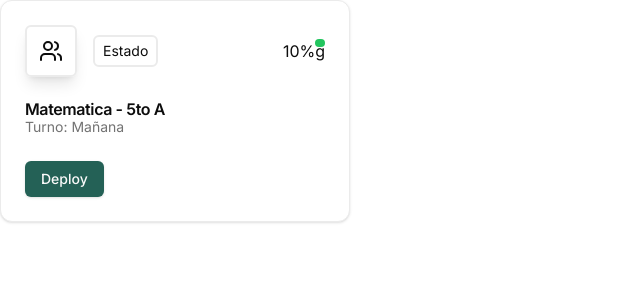
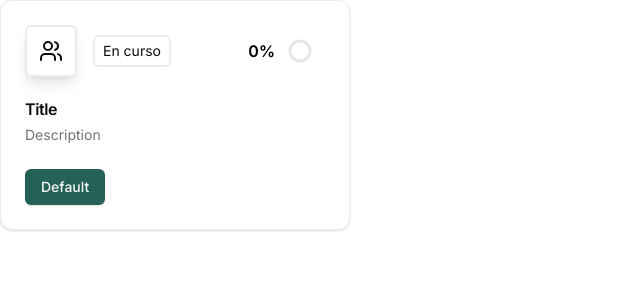
Before and after one commit to daylerjeff199906/template-eva, a Next.js app: page /card-group in a window 1280 px wide. Shown: the top 300 px of the page, without its empty margins (0-640 px from the left). Built offline with nearby package versions, Linux system fonts and the light colour scheme.

Commit message:
feat: CardGroupd Component with props

```diff
--- a/src/modules/core/components/CardGroup/CardGroup.tsx
+++ b/src/modules/core/components/CardGroup/CardGroup.tsx
@@ -1,6 +1,4 @@
 import * as React from "react"
-
-import { Button } from "@/components/ui/button"
 import {
     Card,
     CardContent,
@@ -10,9 +8,20 @@ import {
     CardTitle,
 } from "@/components/ui/card"
 import { Users } from "lucide-react"
+import Circleprogress from "./component/circleprogress"
+import Link from "next/dist/client/link"
+import { Button } from "@/components/ui/button"
+
+interface ICardGroupProps {
+    title: string,
+    description: string,
+    labelRef: string,
+    progress: number,
+    states: boolean,
+}
 
 
-export function CardGroup() {
+export function CardGroup({title = 'Title', description = 'Description', labelRef='Default', progress = 0, states=true} : ICardGroupProps) {
     return (
         <Card className="max-w-[350px]">
             <CardHeader>
@@ -22,21 +31,27 @@ export function CardGroup() {
                             <Users />
                         </div>
                         <div className="flex items-center justify-center border-2 rounded-md px-2 py-1 ">
-                            <h1 className="text-sm">Estado</h1>
+                            <h1 className="text-sm">{states ? 'En curso' : 'Terminado'}</h1>
                         </div>
                     </div>
                     <div className="flex">
-                        <h1>10%</h1>
-                        <div className="rounded-full bg-green-500 h-2 w-full">g</div>
+                        <Circleprogress value={progress} />
                     </div>
                 </div>
             </CardHeader>
             <CardContent>
-                <CardTitle><p className="line-clamp-1">Matematica - 5to A </p></CardTitle>
-                <CardDescription>Turno: Mañana</CardDescription>
+                <CardTitle><p className="line-clamp-1 mb-2">{title}</p></CardTitle>
+                <CardDescription>{description}</CardDescription>
             </CardContent>
             <CardFooter className="flex justify-between">
-                <Button>Deploy</Button>
+                <Button asChild>
+                    <Link
+                        href="/"
+                        className="bg-"
+                    >
+                        {labelRef}
+                    </Link>
+                </Button>
             </CardFooter>
         </Card>
     )
--- /dev/null
+++ b/src/modules/core/components/CardGroup/component/circleprogress.tsx
@@ -0,0 +1,48 @@
+"use client";
+
+import React from "react";
+
+interface CircleProgressProps {
+    value: number; // Valor a mostrar en el círculo
+    size?: number; // Tamaño del SVG (opcional)
+    radius?: number; // Radio del círculo (opcional)
+}
+
+export default function Circleprogress({ value, size = 50, radius = 10 }: CircleProgressProps) {
+    const circumference = 2 * Math.PI * radius;
+
+    return (
+        <div className="flex items-center justify-center">
+            <div className="font-semibold text-black ">
+                {value}%
+            </div>
+            <svg
+                className="rotate-[-90deg]"
+                width={size}
+                height={size}
+            >
+                <circle
+                    className="text-gray-200"
+                    strokeWidth="3"
+                    stroke="currentColor"
+                    fill="transparent"
+                    r={radius}
+                    cx={size / 2}
+                    cy={size / 2}
+                />
+                <circle
+                    className="text-black-200"
+                    strokeWidth="3"
+                    strokeDasharray={circumference}
+                    strokeDashoffset={circumference - (value / 100) * circumference}
+                    strokeLinecap="round"
+                    stroke="currentColor"
+                    fill="transparent"
+                    r={radius}
+                    cx={size / 2}
+                    cy={size / 2}
+                />
+            </svg>
+        </div>
+    );
+}
```
